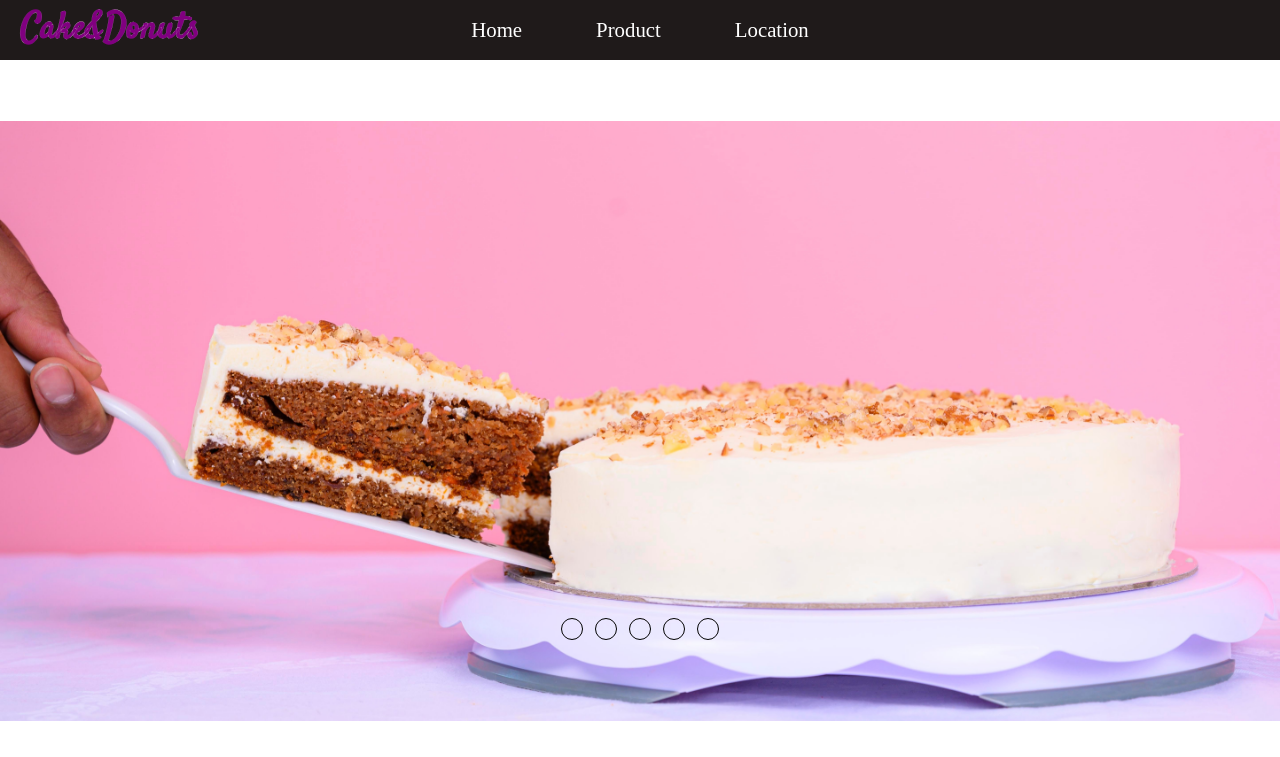
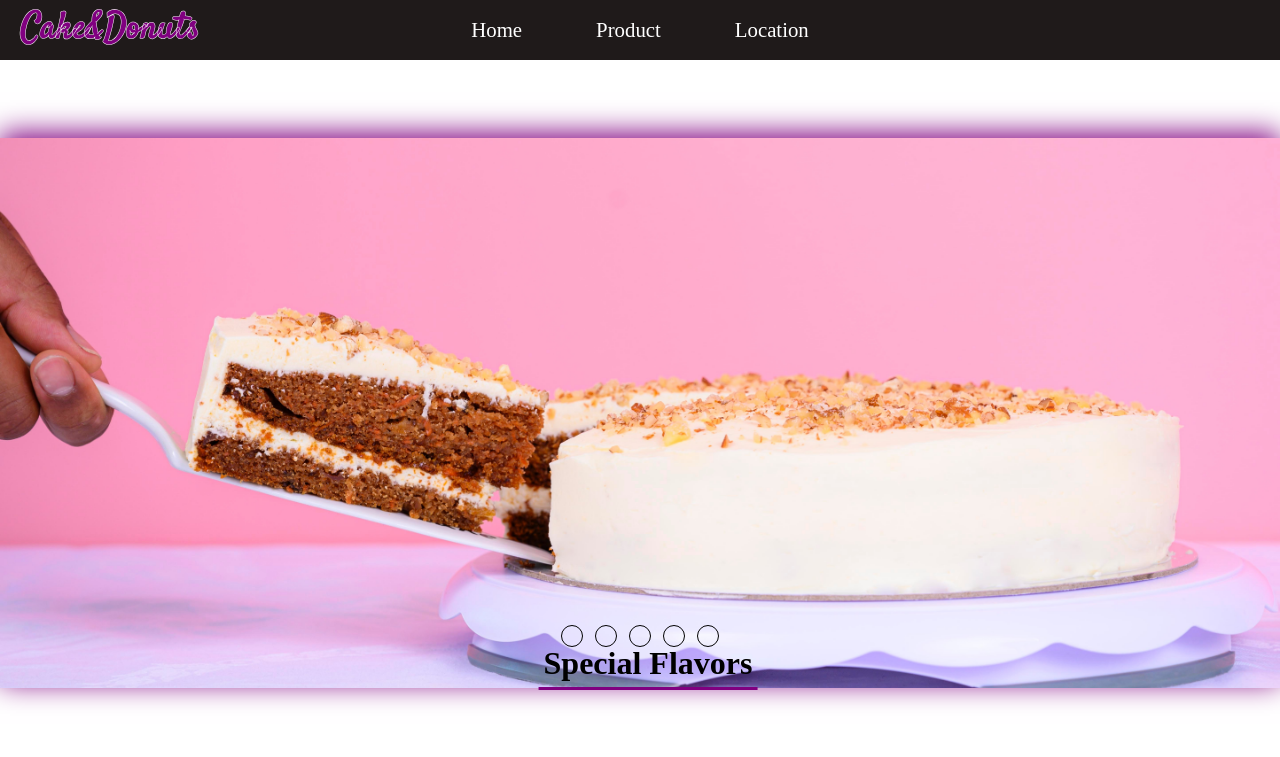
Before and after one commit to haneen-izz/cake-donuts, a plain HTML site: page index.html in a window 1280 px wide. Shown: the top 757 px of the page. Drawn offline with Linux system fonts and the light colour scheme.

Commit message:
hussein work2

```diff
--- a/index.html
+++ b/index.html
@@ -13,7 +13,7 @@
 <body>
     <header>
    <nav>
-    <h1>
+    <h1 id="logo">
     Cake&Donuts
 
 
@@ -67,13 +67,16 @@
 <label for="r5" class="bar"></label>
 </div>
 
+</div>
 
-</div>
+
+<h1 id="fContent">Special Flavors</h1>
+
+
 
 </main>
 
 
-<br><br><br><br><br><br><br><br><br><br>
     <footer>
 
         <div>
--- a/style.css
+++ b/style.css
@@ -22,7 +22,7 @@ margin-bottom: 30px;
  padding: 9px 25px;
  margin-right:20px;
  }
-h1{
+#logo{
 float:left;
 line-height:60px;
 width: 0%;
@@ -31,7 +31,7 @@ font-family: 'Satisfy', cursive;
 font-size: 2.3rem;
 padding-left: 20px;
 color:purple;
--webkit-text-stroke: 0.1px white ;
+-webkit-text-stroke: 0.5px white ;
 }
 nav div a:hover{
 font-size:1.5rem;
@@ -42,6 +42,7 @@ color:purple;
 }
 
 footer{
+    margin-top: 700px;
     background-color:rgb(31,26,26) ;
     width: 100%;
     height: 250px;
@@ -64,7 +65,7 @@ footer div div:nth-of-type(2) a{
 
     footer div {
 
-        /* width: 100%; */
+
         text-align: center;
         display: flex;
         justify-content: space-around;
@@ -117,21 +118,24 @@ margin-top: 10px;
     }
 .mainDiv .secondDiv .slide img{
 width:100%;
-height:600px;
+height:550px;
 object-fit: cover;
 
 
 }
 .mainDiv{
 width:100%;
-height:600px;
+height:550px;
 overflow: hidden;
 position: absolute;
-bottom: 79px;
+bottom: 112px;
+
+    box-shadow: 0px -5px 1.7em purple;
+
 }
 .navigation{
 position: absolute;
-bottom: 75px;
+bottom: 35px;
 left:50%;
 transform:translateX(-50%);
 display:flex;
@@ -182,3 +186,15 @@ margin-left: 0;
  #r5:checked ~ .s1{
  margin-left:-80% ;
             }
+
+ #fContent{
+     position: absolute;
+     top: 630px;
+    left: 50%;
+    transform: translatex(-50%);
+    color: black;
+    border-bottom: 3px solid purple;
+    padding: 5px;
+    margin: 10px 8px;
+
+ }
```
